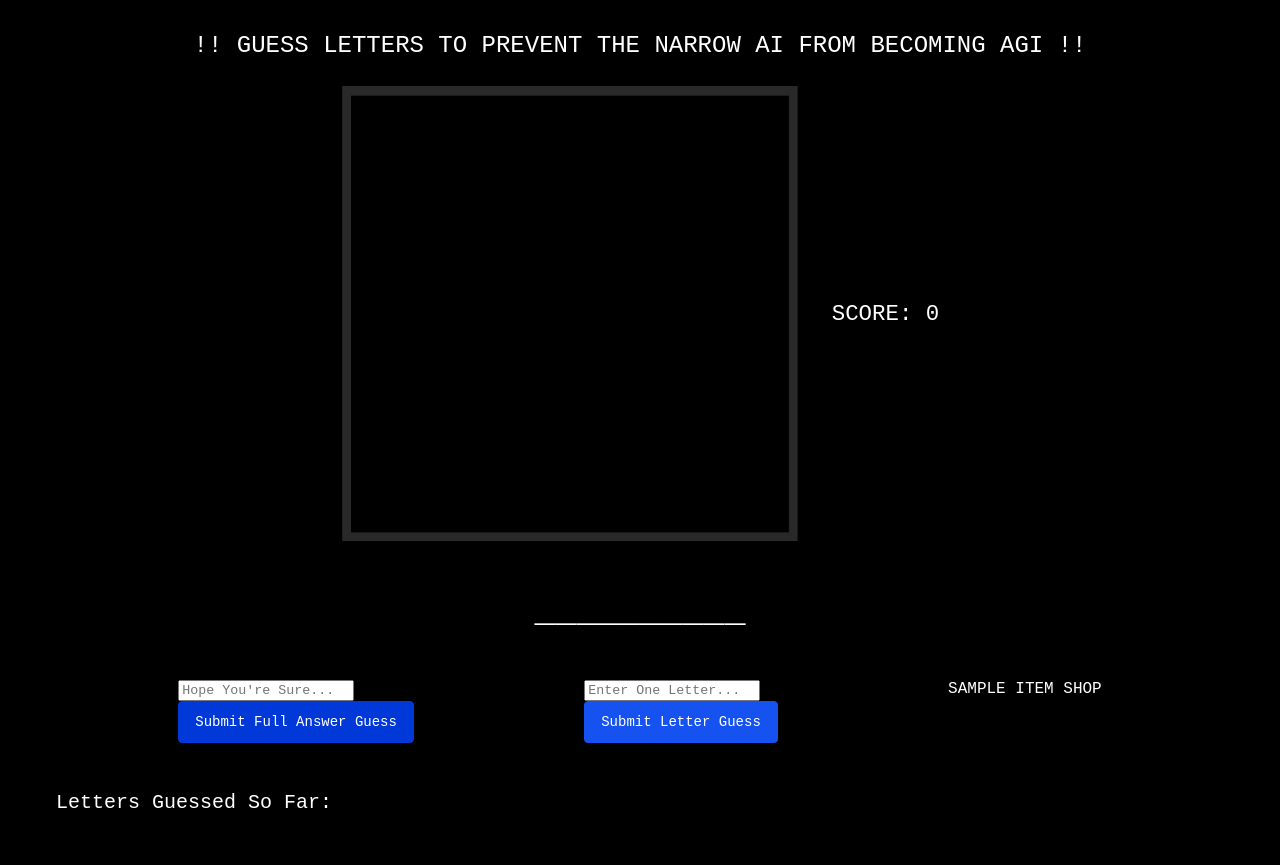
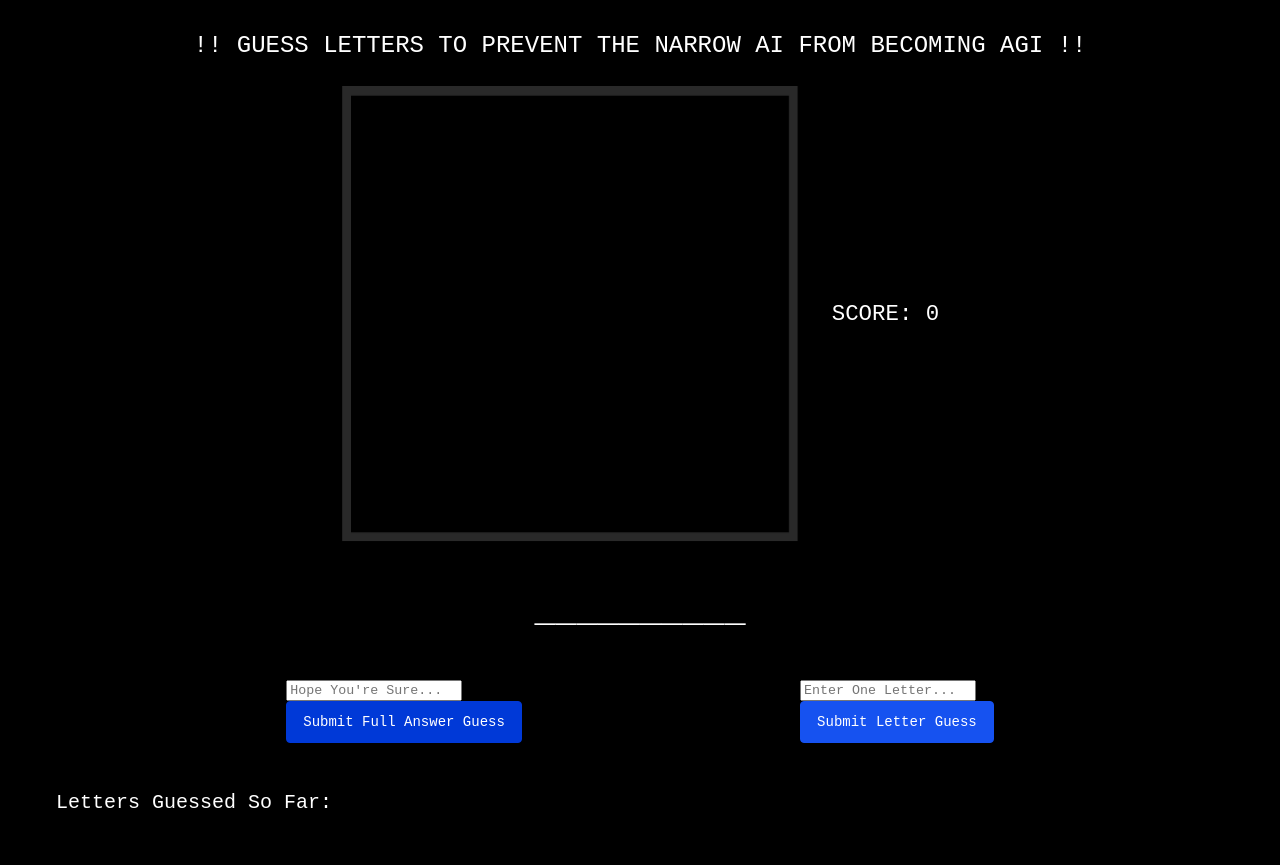
Before and after one commit to jamesonhussey/paperclip-minimizer, a plain HTML site: page index.html in a window 1280 px wide. Drawn offline with Linux system fonts and the light colour scheme; a web font is replaced by a local one.

Commit message:
removed sample item shop, added readme file

```diff
--- a/index.html
+++ b/index.html
@@ -49,9 +49,9 @@
             <br>
             <input type="button" id="submit-btn2" value="Submit Letter Guess">
         </div>
-        <div id="item-shop">
+        <!-- <div id="item-shop">
             SAMPLE ITEM SHOP
-        </div>
+        </div> -->
     </div>
     <div id="letters-already-guessed">
         Letters Guessed So Far:
```
Also changed, not shown: 1 other file.
